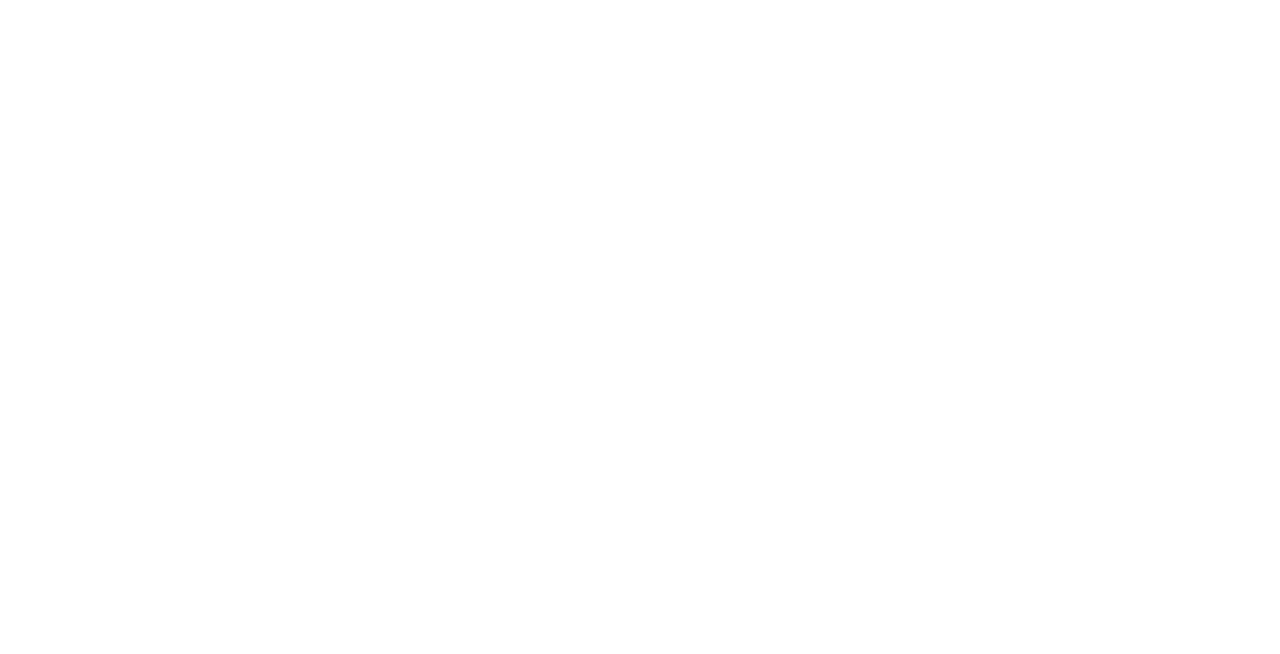
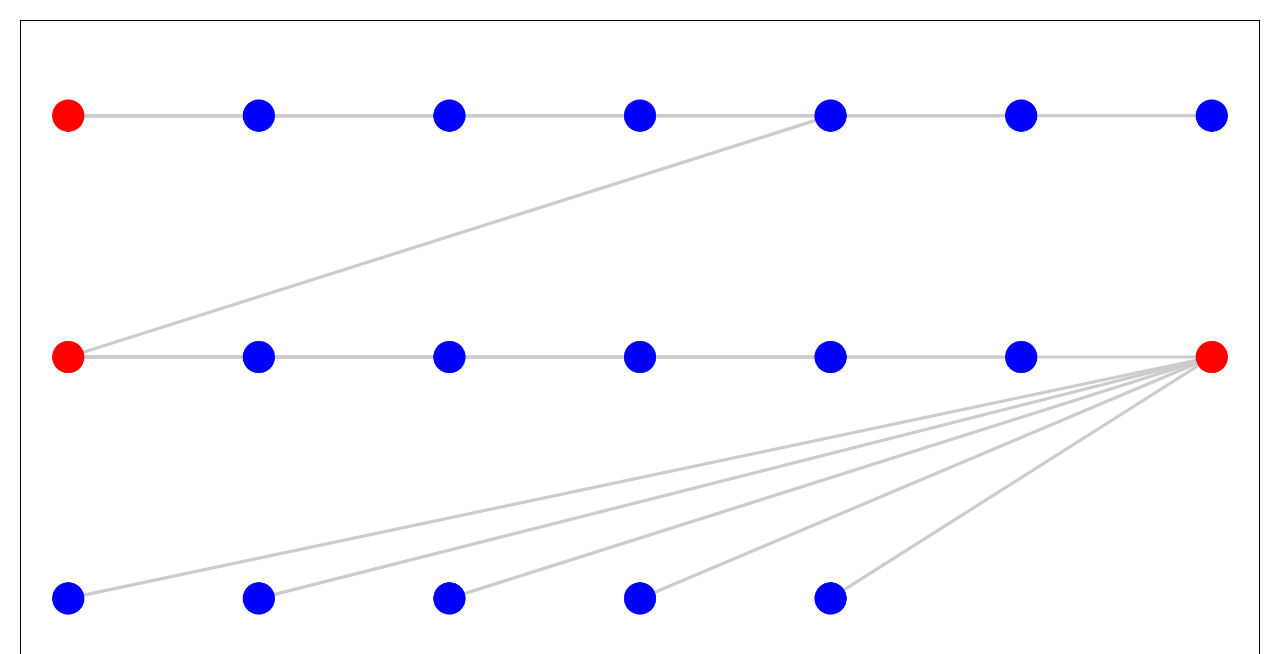
Before and after one commit to Sakshisrivastava413/hackusama, a React (Create React App) app: page / in a window 1280 px wide. Shown: the top 654 px of the page. Built offline with nearby package versions, Linux system fonts and the light colour scheme.

Commit message:
called network component and gave borders to the root

```diff
--- a/src/App.css
+++ b/src/App.css
@@ -1,3 +1,5 @@
 .App {
-  text-align: center;
+  border: 1px solid black;
+  margin: 20px;
+  height: calc(100vh - 40px);
 }
--- a/src/App.js
+++ b/src/App.js
@@ -1,11 +1,13 @@
-import React from 'react';
-import './App.css';
+import React from "react";
+import "./App.css";
+import Network from "./components/Network";
 
-function App() {
+const App = () => {
   return (
     <div className="App">
+      <Network />
     </div>
   );
-}
+};
 
 export default App;
```
